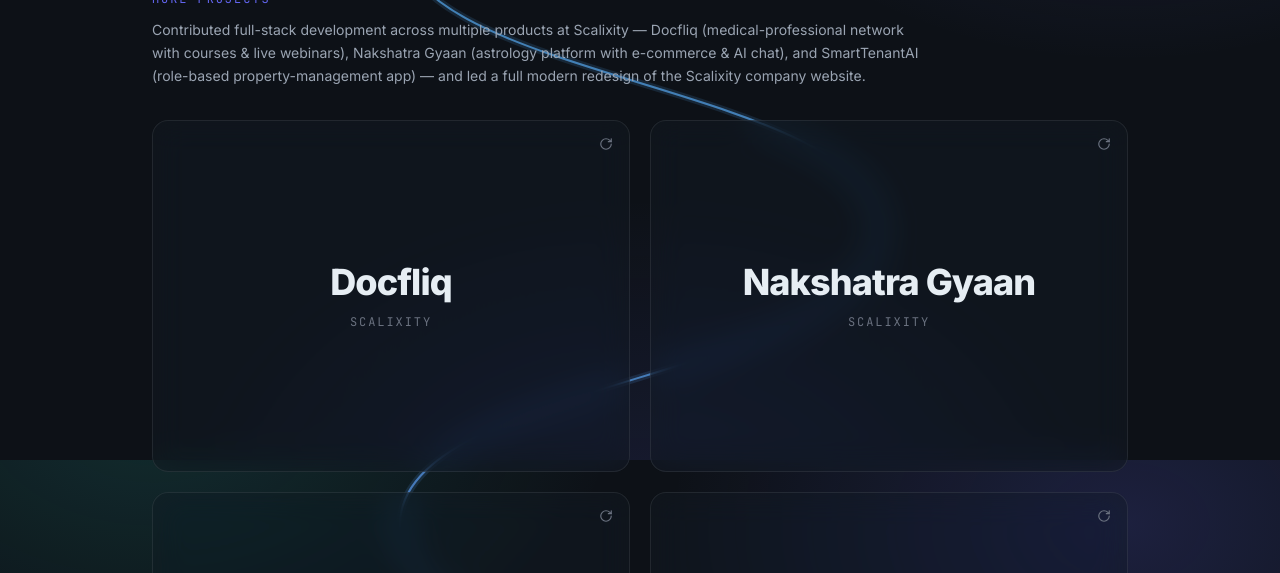
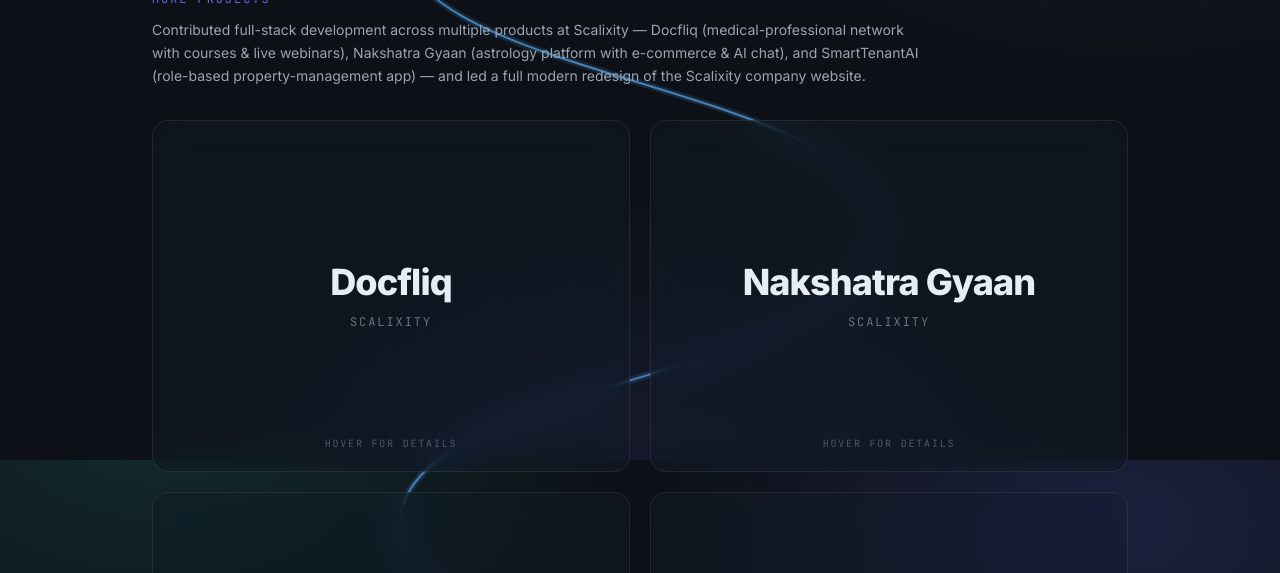
Before and after one commit to Nihalpuse/nihal-puse-portfolio, a Next.js app: page / in a window 1280 px wide. Shown: the part 3540-4113 px from the top of the page. Built offline with nearby package versions, Linux system fonts and the light colour scheme.

Commit message:
fix: replace refresh-looking flip icon with a subtle text hint

```diff
--- a/src/components/FlipProjectCard.tsx
+++ b/src/components/FlipProjectCard.tsx
@@ -1,4 +1,4 @@
-import { ArrowUpRight, Code2, Lock, RotateCw } from "lucide-react";
+import { ArrowUpRight, Code2, Lock } from "lucide-react";
 import type { Project } from "@/lib/types";
 import { Badge } from "@/components/ui/Badge";
 import { Chip } from "@/components/ui/Chip";
@@ -16,11 +16,13 @@
       <div className="relative h-full w-full rounded-2xl transition-transform duration-500 ease-out [transform-style:preserve-3d] group-hover:[transform:rotateY(180deg)] group-focus-within:[transform:rotateY(180deg)]">
         {/* Front: project name */}
         <div className={`${FACE} flex flex-col items-center justify-center text-center`}>
-          <RotateCw size={14} className="absolute right-4 top-4 text-subtle" aria-hidden />
           <h3 className="text-3xl font-extrabold tracking-tight sm:text-4xl">{project.title}</h3>
           {project.company && (
             <p className="mt-3 font-mono text-xs uppercase tracking-[0.16em] text-subtle">{project.company}</p>
           )}
+          <p className="absolute bottom-5 font-mono text-[10px] uppercase tracking-[0.18em] text-subtle/70">
+            hover for details
+          </p>
         </div>
 
         {/* Back: full detail */}
```
